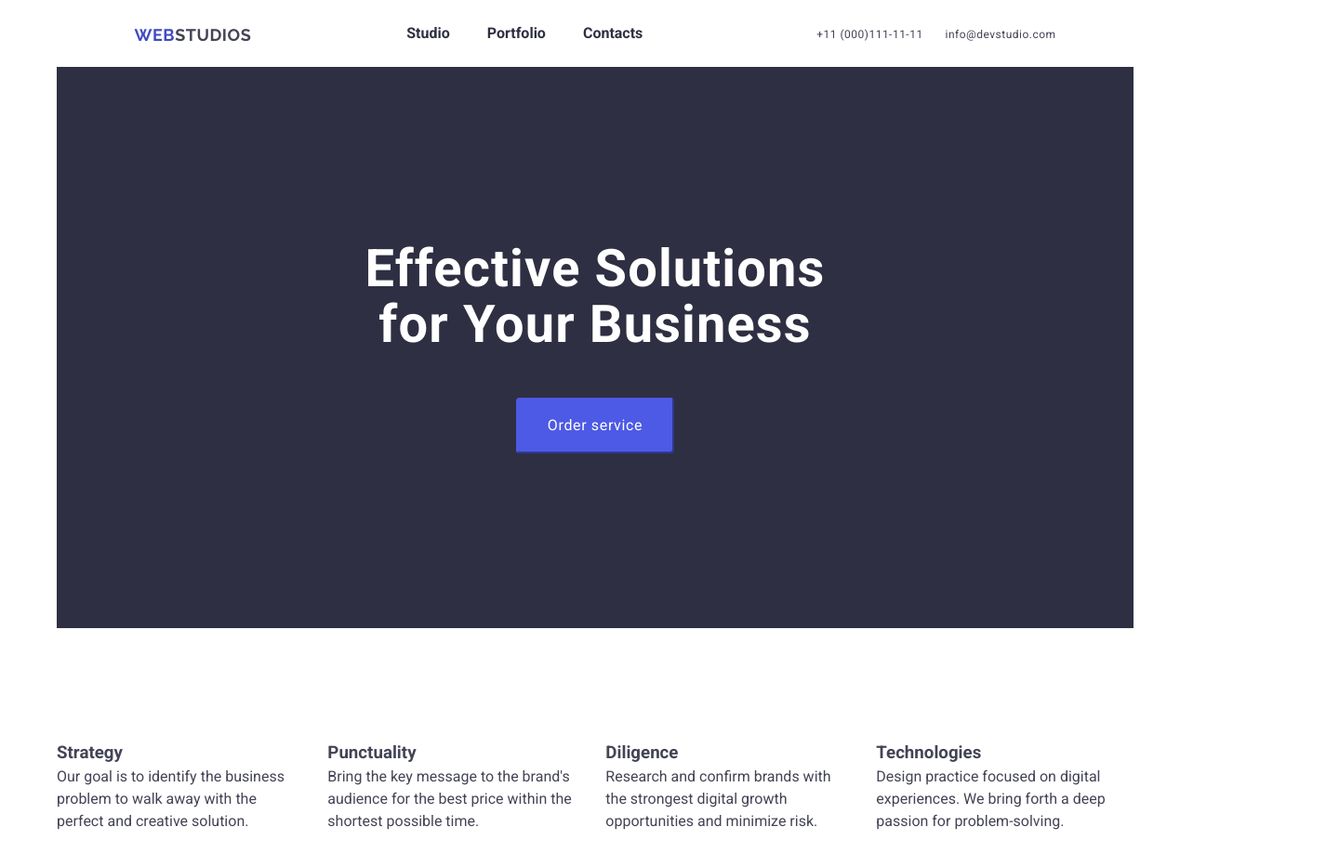
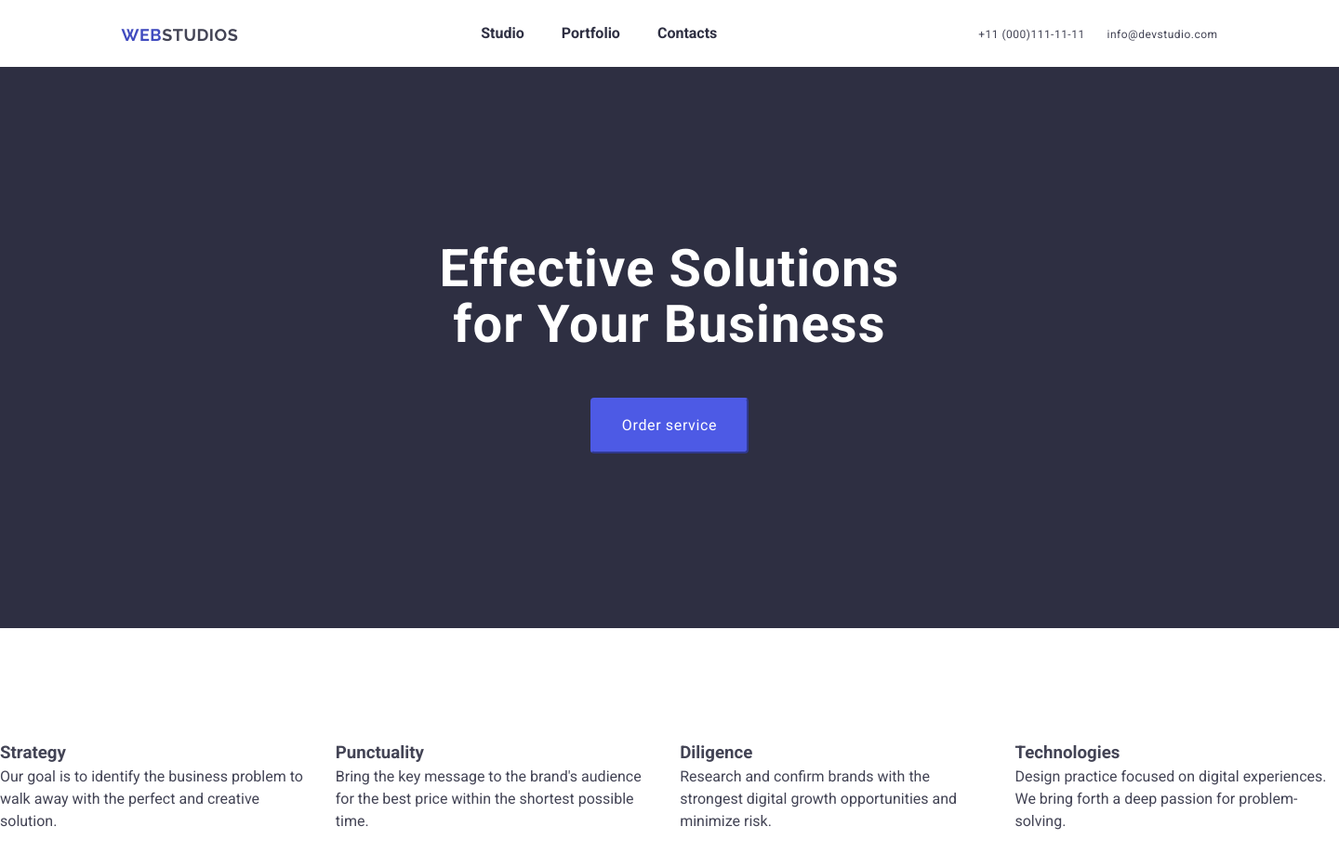
Before and after one commit to kubrarbc/goit-markup-hw-03, a plain HTML site: page index.html in a window 1280 px wide. Shown: the top 932 px of the page at 93% size, 1440 px wide, since content can reach past the window. Drawn offline with nearby package versions, Linux system fonts and the light colour scheme.

Commit message:
initial commit

```diff
--- a/css/styles.css
+++ b/css/styles.css
@@ -14,7 +14,7 @@ body{
             box-sizing: border-box;
             margin-right: auto;
             margin-left: auto;
-            width: 1158px;
+            width: 1440px;
         }
     header{
         display: flex;
@@ -25,8 +25,6 @@ body{
         padding-top: 24px;
         padding-bottom: 24px;
         border-bottom: 1px #434455;
-        width: 1158px;
-        height: 72px;
     }
     a{
         color: inherit;
@@ -68,6 +66,7 @@ body{
     }
     .adress .contact{
         padding-left: 20px;
+        justify-content: flex-end;
         color: inherit;
         font-size: 12px;
         font-style: normal;
```
